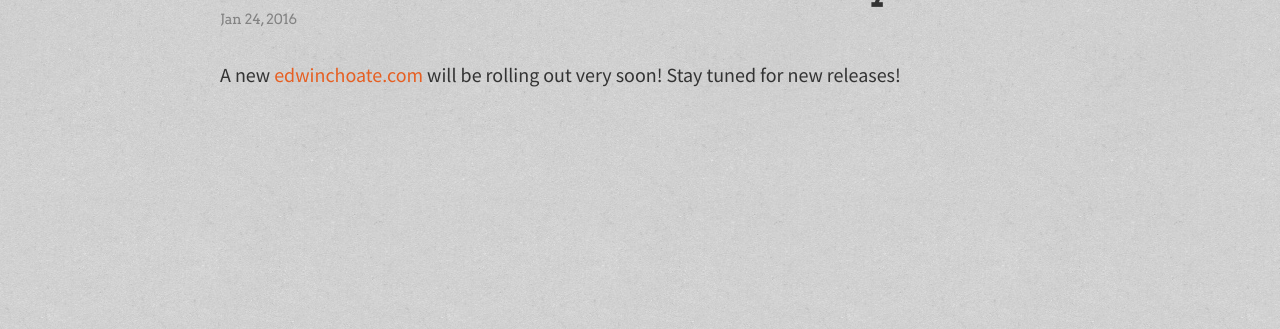
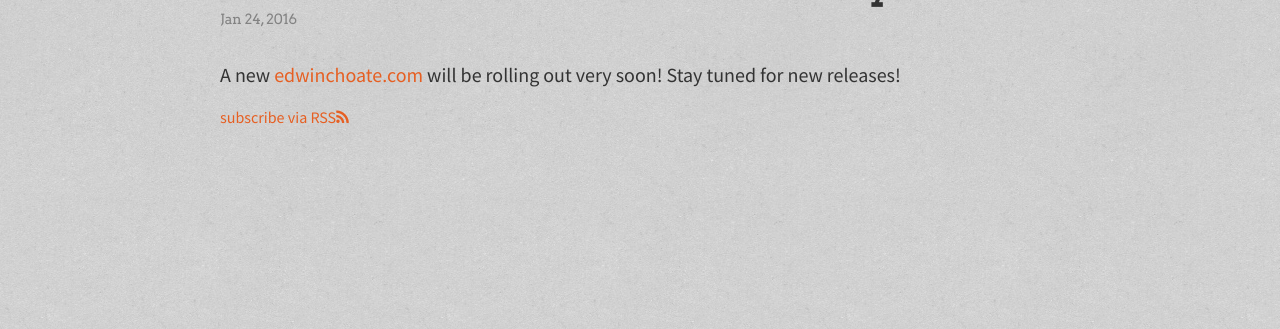
Before and after one commit to edwinchoate/edwinchoate.github.io, a Jekyll site: the page built from _posts/2016-01-24-new-website-on-the-way.md, in a window 1280 px wide. Shown: the part 270-599 px from the top of the page. Built offline with Jekyll 4.4.1, drawn with Linux system fonts in a browser that asks for light colours.

Commit message:
Update post.html

```diff
--- a/_layouts/post.html
+++ b/_layouts/post.html
@@ -11,6 +11,7 @@
 
   <div class="post-content" itemprop="articleBody">
     {{ content }}
+    <a href="/feed.xml">subscribe via RSS<i class="fa fa-rss"></i></a>
   </div>
 
 </article>
```
